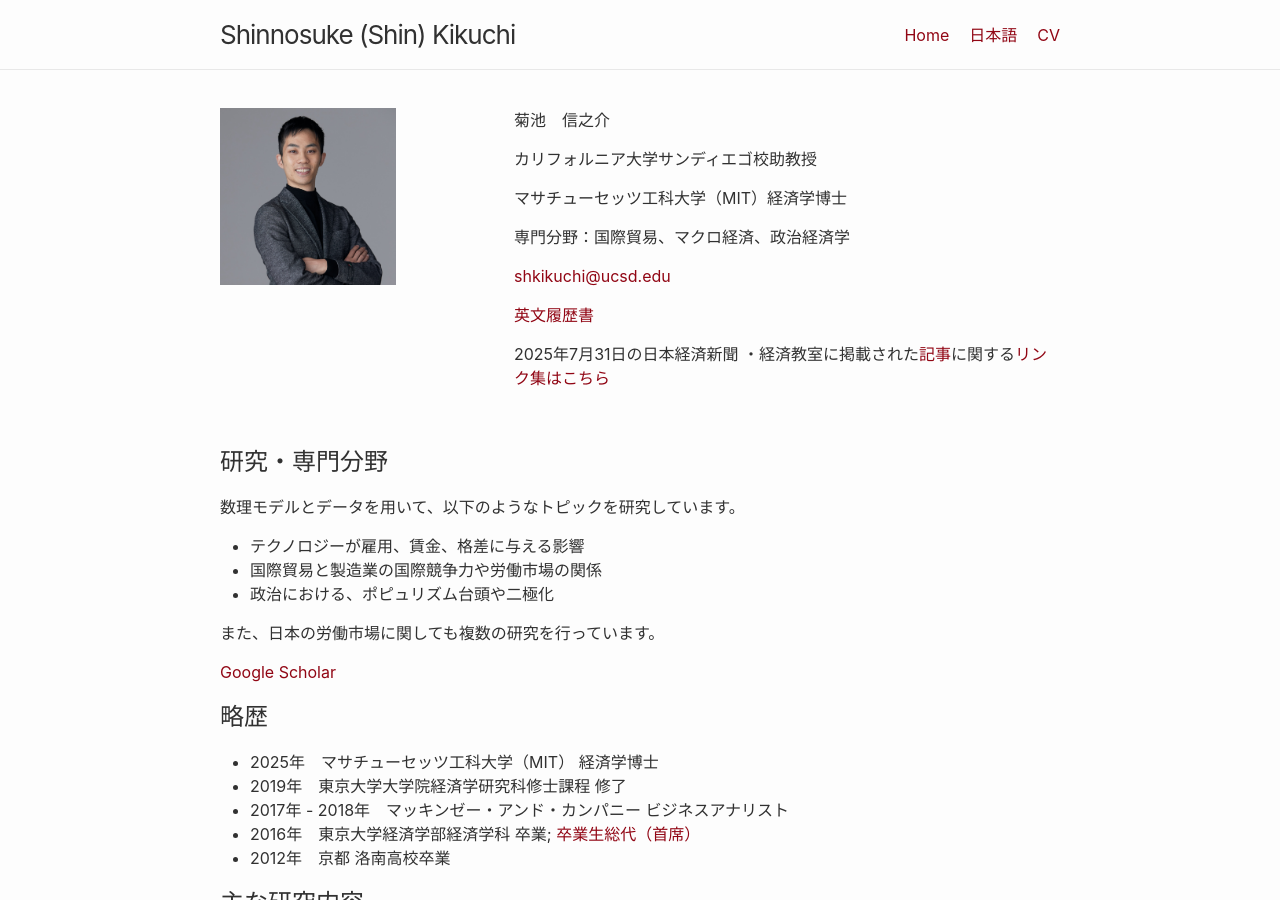
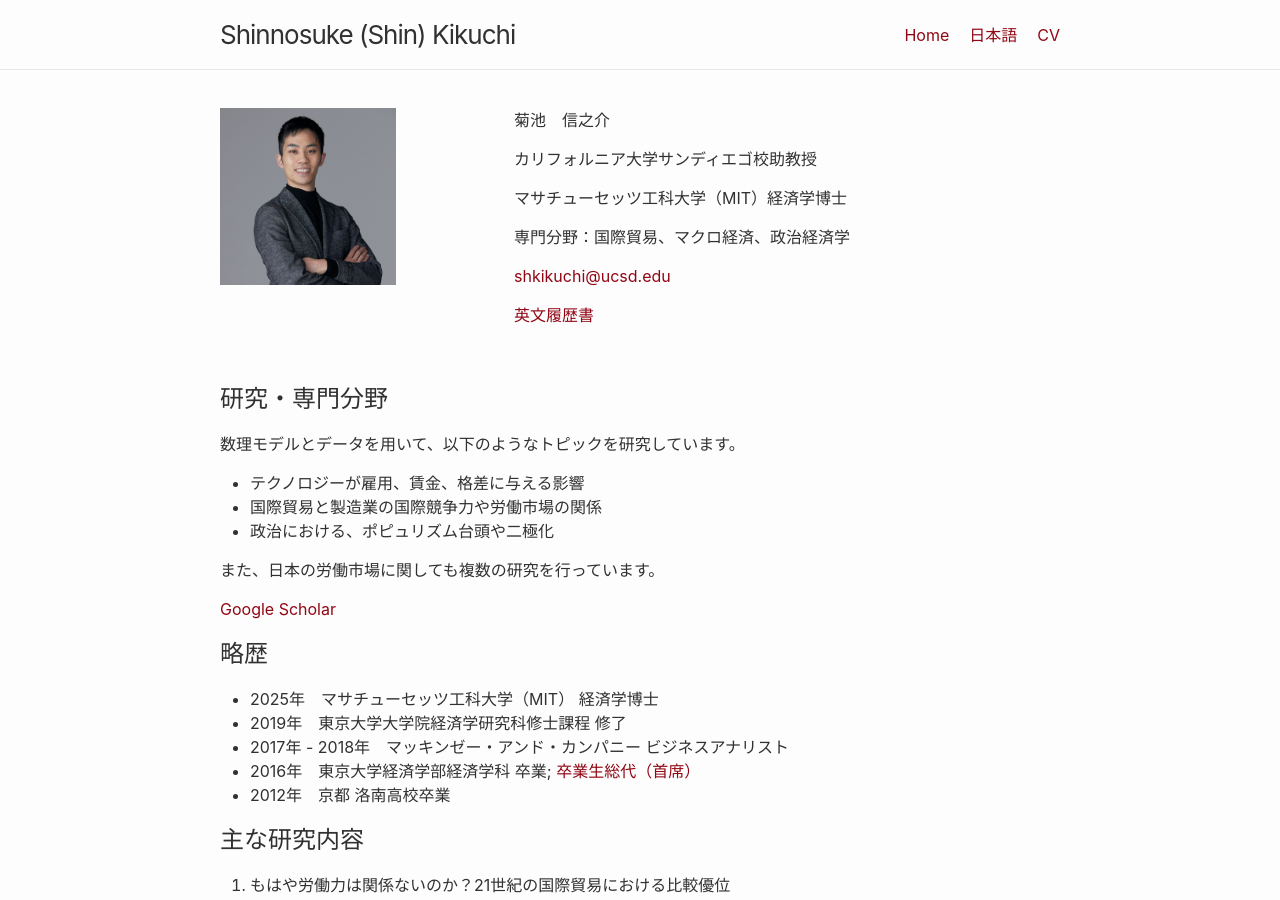
Before and after one commit to shinnkikuchi/shinnkikuchi.github.io, a Jekyll site: the page built from index_ja.md, in a window 1280 px wide and 900 px high. Built offline with Jekyll 4.4.1, drawn with Linux system fonts in a browser that asks for light colours.

Commit message:
moving links to Nikkei article

```diff
--- a/_layouts/home_ja.html
+++ b/_layouts/home_ja.html
@@ -15,8 +15,6 @@
     <p>専門分野：国際貿易、マクロ経済、政治経済学</p>
     <p><a href="mailto:shkikuchi@ucsd.edu">shkikuchi@ucsd.edu</a></p>
     <p><a href="/files/ShinKikuchi_CV.pdf" target="_blank">英文履歴書</a></p>
-     <p>2025年7月31日の日本経済新聞
-    ・経済教室に掲載された<a href="https://www.nikkei.com/article/DGKKZO90353140Q5A730C2KE8000/" target="_blank">記事</a>に関する<a href="/files/memo/reference_nikkei_20250731_v202507310600.pdf" target="_blank">リンク集はこちら</a></p>
   </div>
 
   <div class="fullwidth">
```
Also changed, not shown: index_ja.md (+1 -1 lines).
